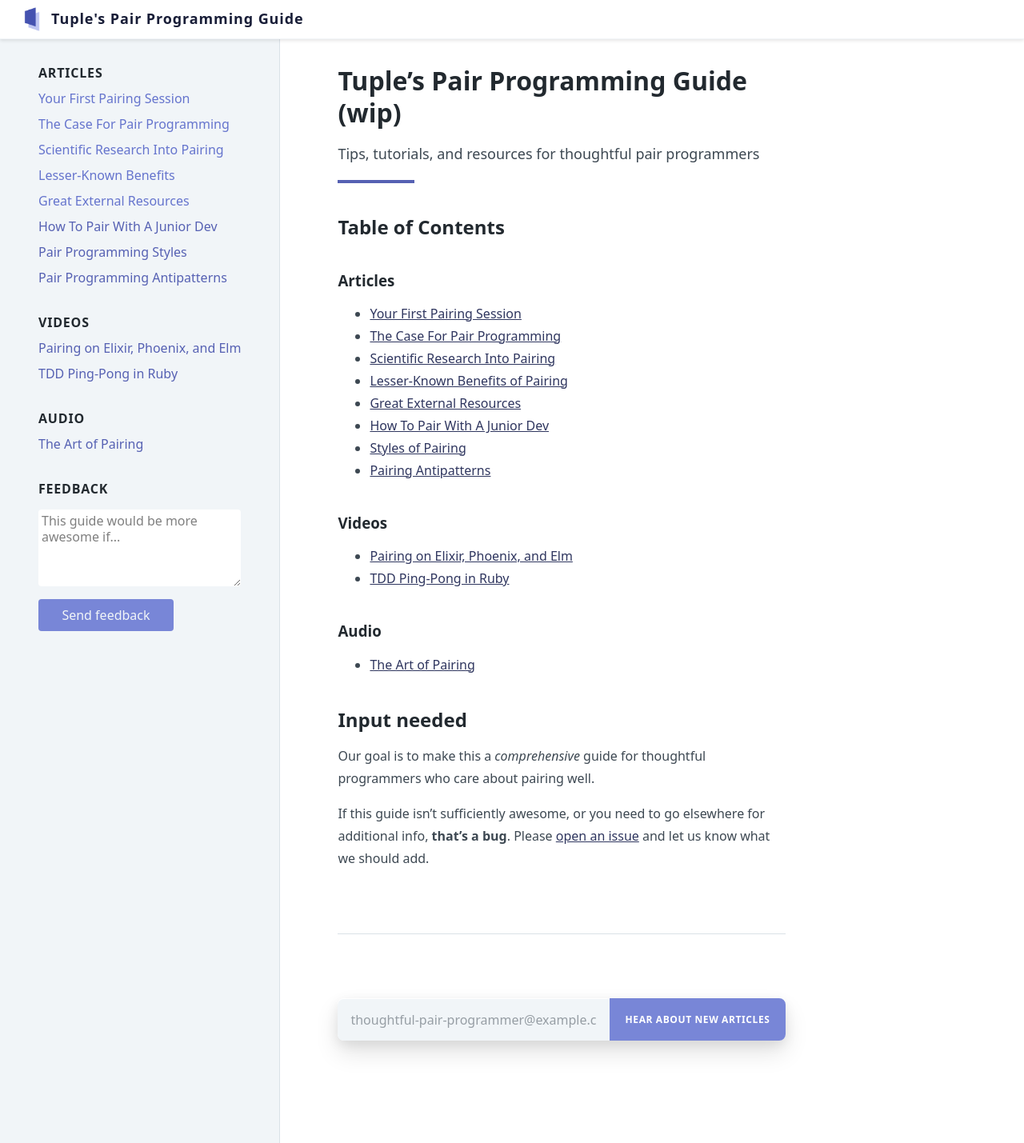
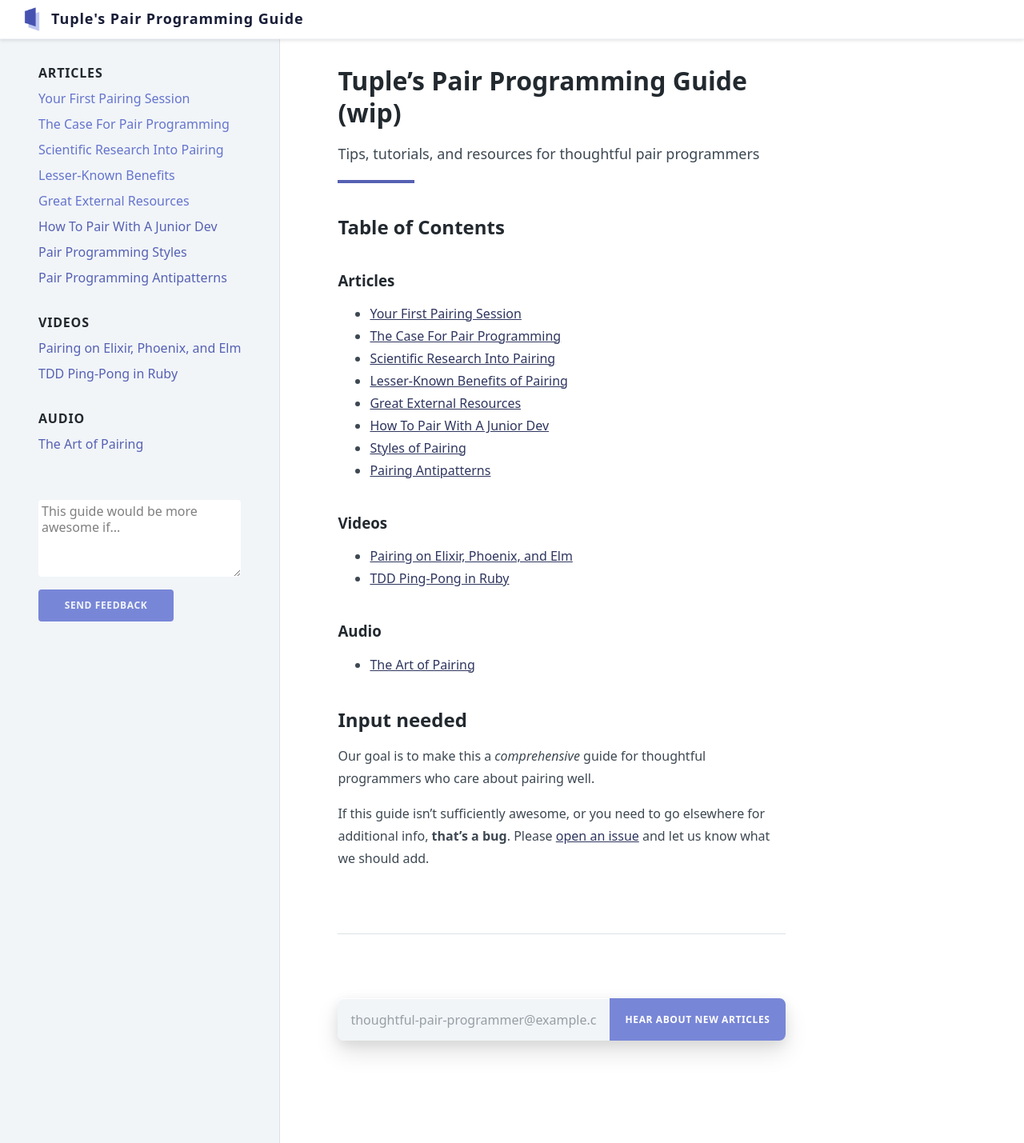
Before and after one commit to tupleapp/pair-programming-guide, a Jekyll site: the page built from index.md, in a window 1280 px wide. Shown: the whole page at 80% size. Built offline with Jekyll 4.4.1, drawn with Linux system fonts in a browser that asks for light colours.

Commit message:
vis tweaks

```diff
--- a/_includes/nav.html
+++ b/_includes/nav.html
@@ -55,12 +55,13 @@
           class="no-underline">The Art of Pairing</a></li>
     </ul>
 
-    <p class="pt-6 pb-4 uppercase tracking-wide font-bold leading-tight">Feedback</p>
-    <form name="feedback" method="POST" netlify action="/pair-programming-guide/feedback-thanks">
-      <textarea class="min-w-full h-24 rounded p-1 bg-white leading-tight" placeholder="This guide would be more awesome if..."></textarea>
+    <div class="max-w-xs pt-12 pb-4">
+      <form name="feedback" method="POST" netlify action="/pair-programming-guide/feedback-thanks">
+        <textarea class="min-w-full h-24 rounded p-1 bg-white leading-tight" placeholder="This guide would be more awesome if..."></textarea>
 
-      <input class="block rounded mt-2 h-10 w-2/3 hover:bg-grey-light bg-indigo-light hover:bg-indigo-lighter border-indigo-light
-  hover:border-indigo-lighter text-grey-lighter" type="submit" value="Send feedback">
-    </form>
+        <input class="block rounded mt-2 h-10 w-2/3 hover:bg-grey-light bg-indigo-light hover:bg-indigo-lighter border-indigo-light
+    hover:border-indigo-lighter text-grey-lighter uppercase tracking-wide font-bold text-xs" type="submit" value="Send feedback">
+      </form>
+    </div>
   </nav>
 </div>
```
